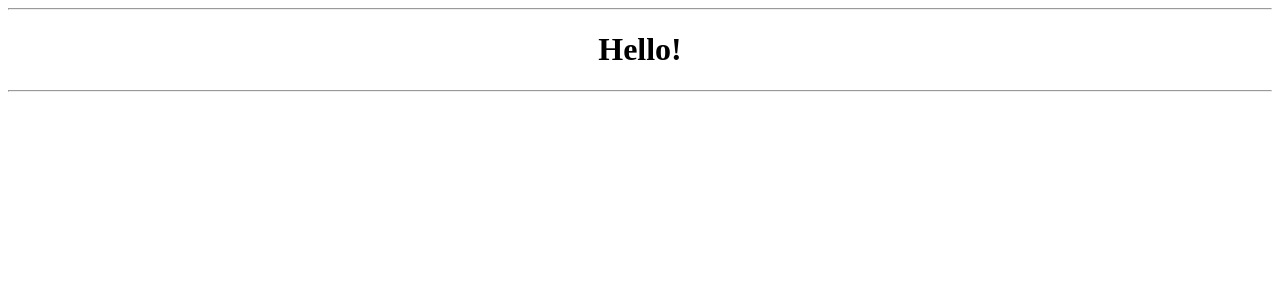
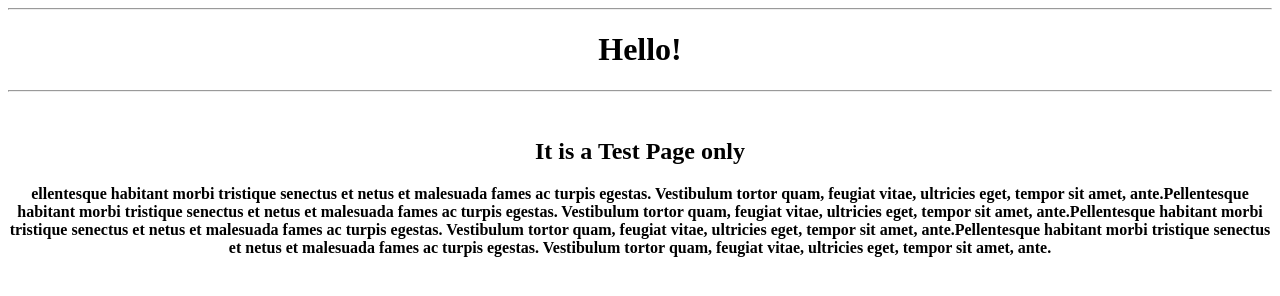
Before and after one commit to Opteronic/site, a plain HTML site: page index.html in a window 1280 px wide. Drawn offline with Linux system fonts and the light colour scheme.

Commit message:
Update index.html

```diff
--- a/index.html
+++ b/index.html
@@ -8,5 +8,13 @@
    <hr>
       <div align="center"><h1> Hello! </h1></div>
     <hr>
+	<br>
+	<div align="center" width="600px">
+                <p>
+			<h2>It is a Test Page only</h2>
+		</p>
+		<b>
+		   ellentesque habitant morbi tristique senectus et netus et malesuada fames ac turpis egestas. Vestibulum tortor quam, feugiat vitae, ultricies eget, tempor sit amet, ante.Pellentesque habitant morbi tristique senectus et netus et malesuada fames ac turpis egestas. Vestibulum tortor quam, feugiat vitae, ultricies eget, tempor sit amet, ante.Pellentesque habitant morbi tristique senectus et netus et malesuada fames ac turpis egestas. Vestibulum tortor quam, feugiat vitae, ultricies eget, tempor sit amet, ante.Pellentesque habitant morbi tristique senectus et netus et malesuada fames ac turpis egestas. Vestibulum tortor quam, feugiat vitae, ultricies eget, tempor sit amet, ante.
+		</b>
 </body>
 </html>
```
